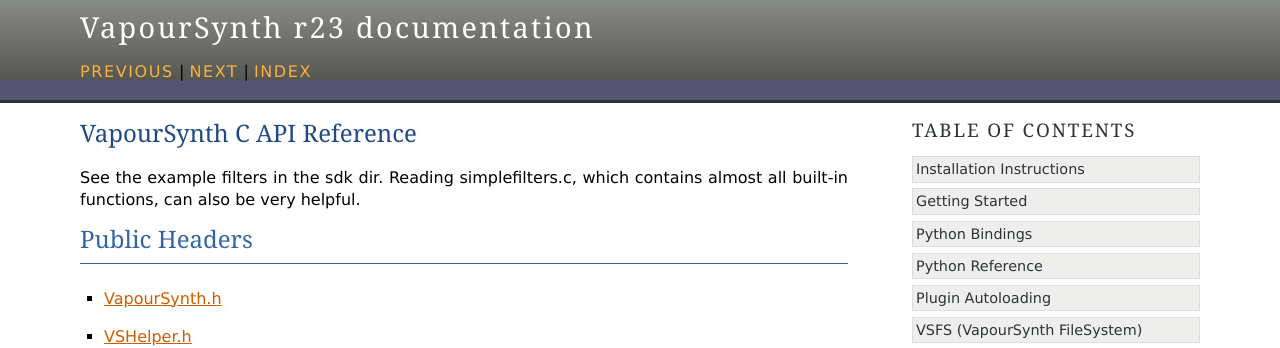
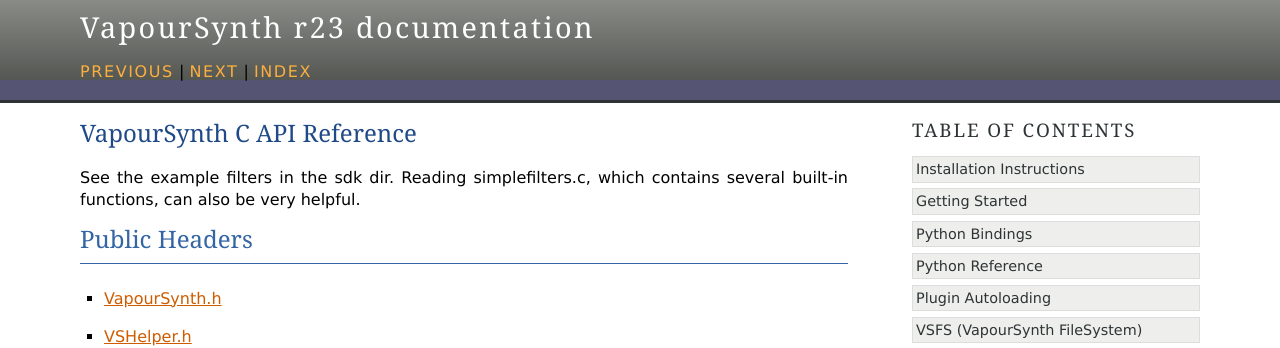
Before and after one commit to vapoursynth/vapoursynth, a Sphinx documentation site: the page built from doc/apireference.rst, in a window 1280 px wide. Shown: the top 348 px of the page. Built offline with Sphinx 7.4.7, drawn with Linux system fonts in a browser that asks for light colours; formulas are drawn with MathJax 3.

Commit message:
doc: Small change to wording

```diff
--- a/doc/apireference.rst
+++ b/doc/apireference.rst
@@ -2,7 +2,7 @@
 ===========================
 
 See the example filters in the sdk dir. Reading simplefilters.c, which contains
-almost all built-in functions, can also be very helpful.
+several built-in functions, can also be very helpful.
 
 Public Headers
 ##############
```
